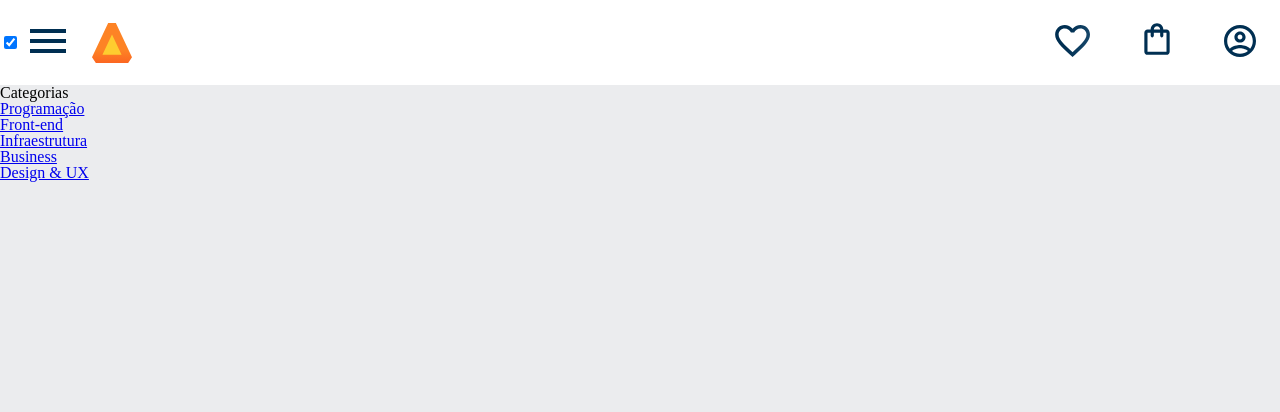
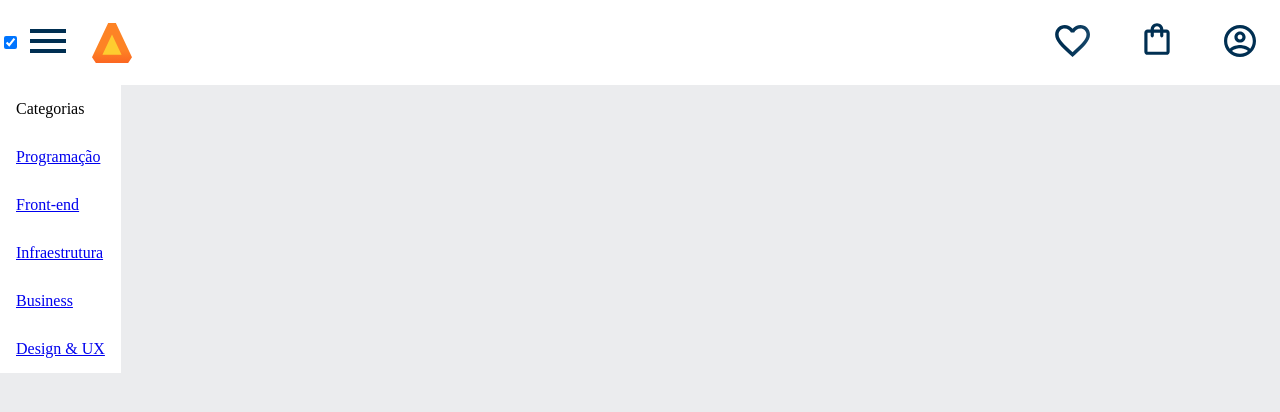
Before and after one commit to 20come-70corre/2-b-mobile-, a plain HTML site: page index.html in a window 1280 px wide. Both pictures are taken after a click on the checkbox 10 px from the left and 42 px from the top of the page. Drawn offline with Linux system fonts and the light colour scheme.

Commit message:
vamos ver

```diff
--- a/styles/header.css
+++ b/styles/header.css
@@ -31,3 +31,8 @@
 .container__botao:checked~.lista-menu {
     display: block;
 }
+.lista-menu__titulo,
+.lista-menu__item {
+  padding: 1em;
+  background-color: var(--branco);
+}
```
